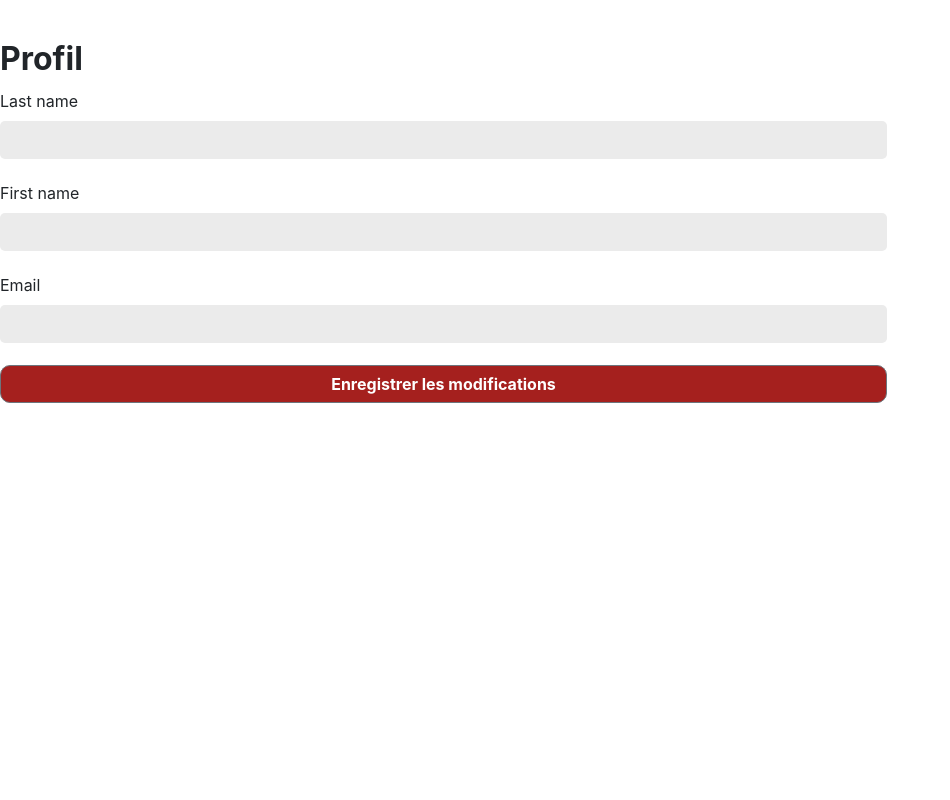
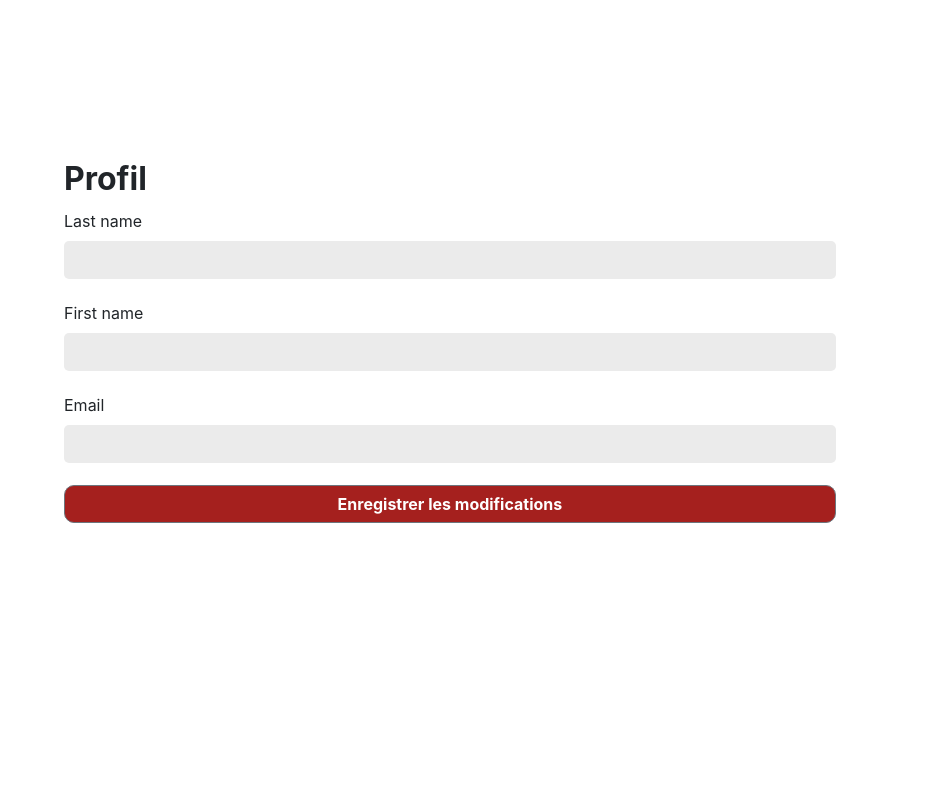
Before and after one commit to MWMatthieuL/ISCOM, a Symfony app: template templates/profile/company.html.twig in a window 1280 px wide. Shown: the whole page, without its empty margins (0-950 px from the left). Run offline with Twig, Linux system fonts and the light colour scheme; the template is opened without the code that fills it, so the values that code supplies are empty; form fields are guessed from the names that the template uses; style sheets or scripts are compiled from the project's sources; some libraries are stand-ins or nearby versions.

Commit message:
fix wrapper

```diff
--- a/templates/base.html.twig
+++ b/templates/base.html.twig
@@ -13,7 +13,7 @@
         {% if app.user.type is defined %}
             {% include 'sidebar.html.twig' %}
         {% endif %}
-        <div class="wrapper m-0 p-0">
+        <div class="wrapper">
             {% if app.user.type is defined %}
                 {% include 'user.html.twig' %}
             {% endif %}
```
